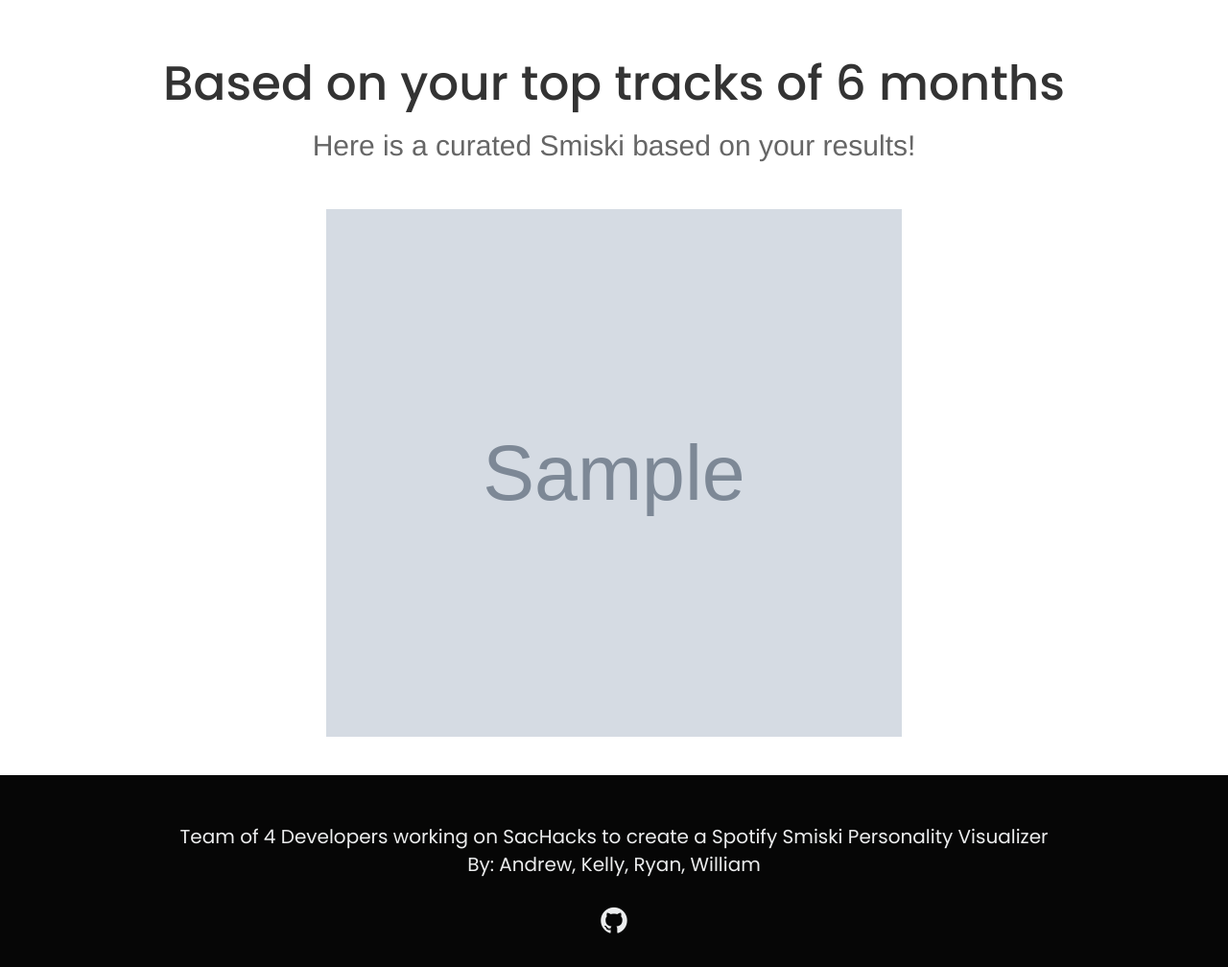
After one commit to wgvuong/sachacks, a Flask app: template templates/results.html in a window 1280 px wide. The commit adds this page. Shown: the whole page at 96% size. Run offline with Flask 3, Linux system fonts and the light colour scheme; the template is opened without the code that fills it: most values are stand-ins (such as "Sample title", 1, 10 or a date in 2020); grey boxes marked "Sample" are stand-in pictures; some libraries are stand-ins or nearby versions.

Commit message:
update html

```diff
--- /dev/null
+++ b/templates/results.html
@@ -0,0 +1,44 @@
+<!DOCTYPE html>
+<html>
+<head>
+<title>Your Smiskify Persona! </title>
+<meta charset="UTF-8">
+<meta name="viewport" content="width=device-width, initial-scale=1">
+<link rel="stylesheet" type="text/css" href="/static/css/shared.css">
+<link rel="stylesheet" href="https://maxcdn.bootstrapcdn.com/bootstrap/3.4.1/css/bootstrap.min.css">
+<script src="https://ajax.googleapis.com/ajax/libs/jquery/3.6.4/jquery.min.js"></script>
+<script src="https://maxcdn.bootstrapcdn.com/bootstrap/3.4.1/js/bootstrap.min.js"></script>
+<script src="script/nav.js" defer></script>
+<link rel="stylesheet" href="https://cdnjs.cloudflare.com/ajax/libs/font-awesome/4.7.0/css/font-awesome.min.css">
+</head>
+<body>
+
+<!-- Page content -->
+<div style="text-align: center; padding-left: 40px; padding-top: 40px; padding-right: 40px;">
+    <h1> Based on your top tracks of 6 months </h1>
+    <h2> Here is a curated Smiski based on your results! </h2>
+</div>
+
+ <!-- Image content -->
+ <div class = "img-content ">
+    <img class="results-img"
+    src="{{ image_path }}">
+ </div>
+
+<!-- End page content -->
+<footer>
+
+  <div class="footer">
+  <div class="f-row">
+      Team of 4 Developers working on SacHacks to create a Spotify Smiski Personality Visualizer
+      </br>By: Andrew, Kelly, Ryan, William
+  </div>
+  <div class="f-row">
+    <a href="#"><i class="fa fa-github"></i></a>
+    </div>
+  </div>
+  </footer>
+</div>
+
+</body>
+</html>
```
Also changed, not shown: templates/index.html (+6 -6 lines).
